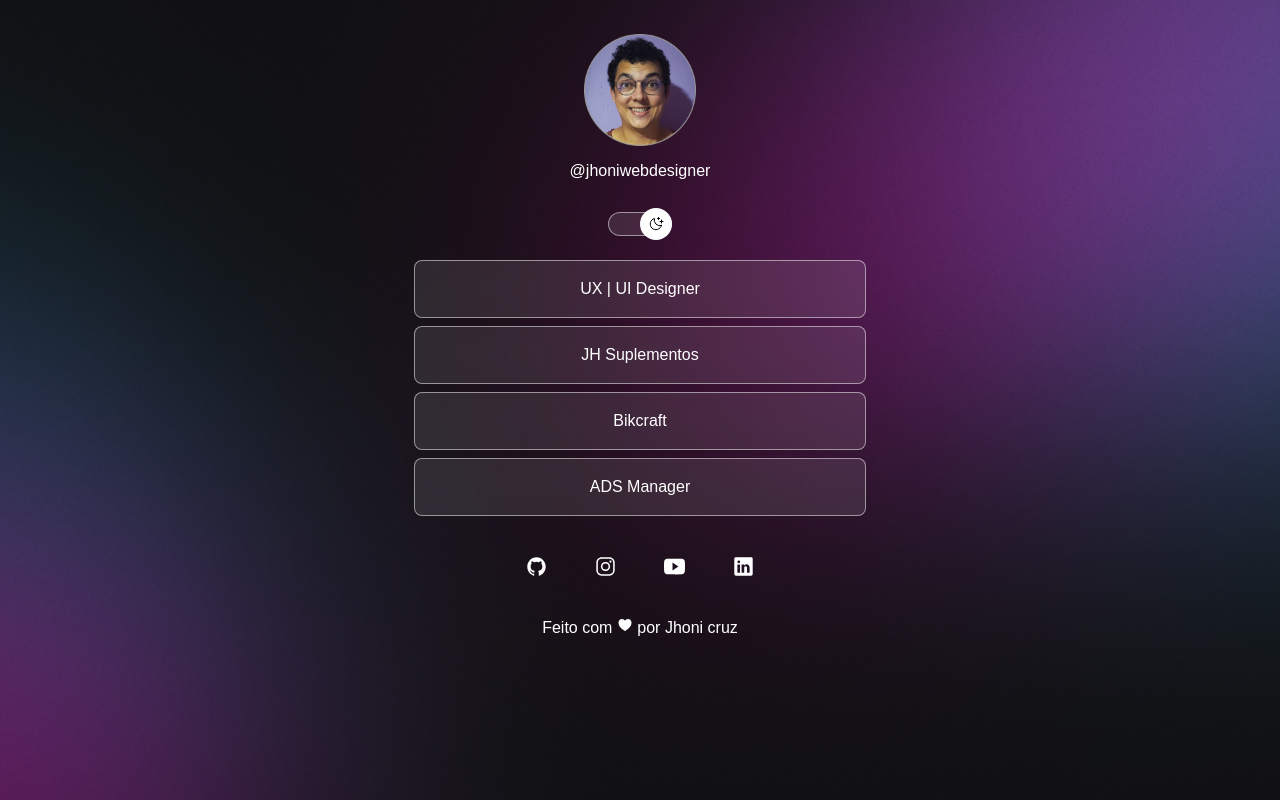
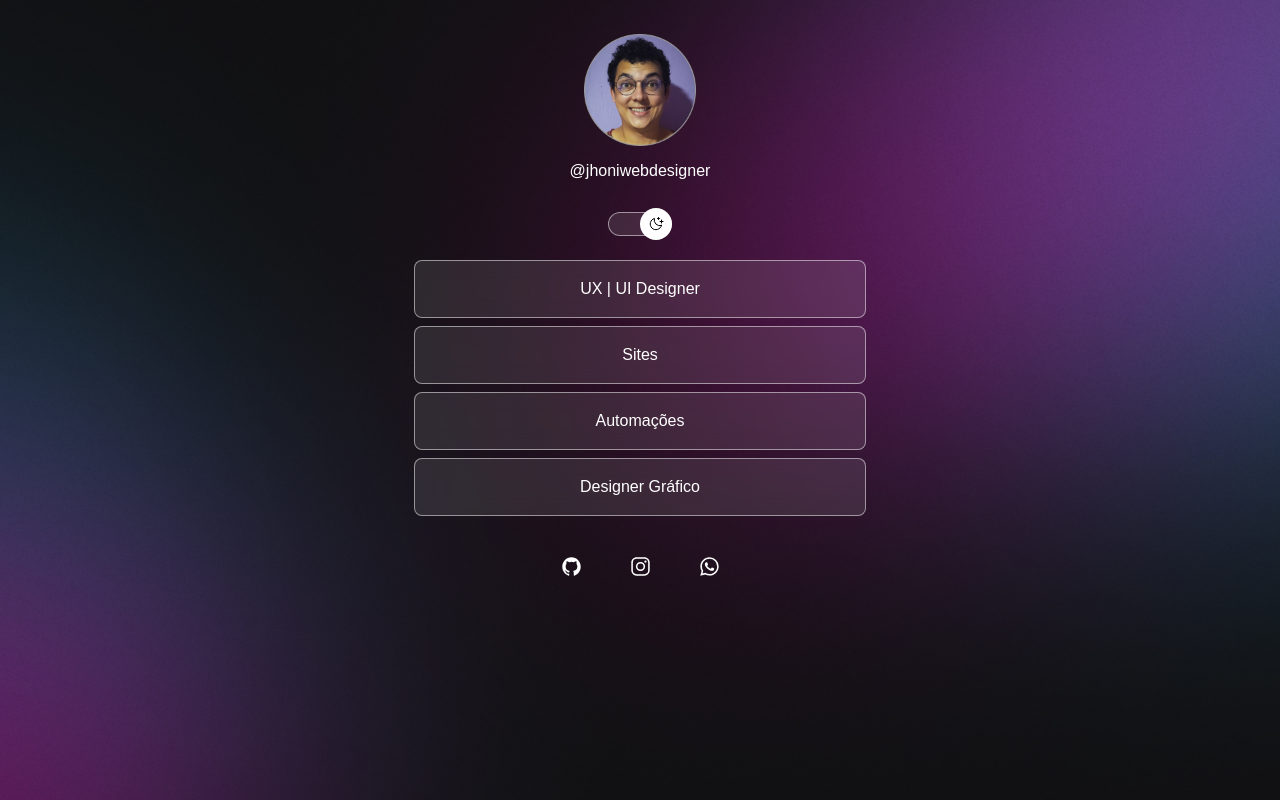
Before and after one commit to jhonicruz/devlinks, a plain HTML site: page index.html in a window 1280 px wide. Drawn offline with nearby package versions, Linux system fonts and the light colour scheme.

Commit message:
✨ feat:
Atualiza os links

```diff
--- a/index.html
+++ b/index.html
@@ -13,12 +13,7 @@
   <body>
     <div id="container" class="flex column">
       <div id="foto" class="flex column align-center">
-        <img
-          src="./assets/dark.png"
-          alt="Foto do Mike de jaqueta preta e óculos"
-          width="112"
-          height="auto"
-        />
+        <img src="./assets/dark.png" alt="Foto do Jhoni de óculos" width="112" height="auto" />
         <span>@jhoniwebdesigner</span>
       </div>
 
@@ -29,36 +24,37 @@
 
       <ul id="links" class="flex column">
         <li>
-          <a href="" target="_blank" rel="noopener" title="Inscreva-se no NLW">UX | UI Designer</a>
+          <a href="https://w.app/jhonideveloper" target="_blank" rel="noopener" title="Inscreva-se no NLW">
+            UX | UI Designer
+          </a>
+        </li>
+        <!-- <li>
+          <a href="https://jhsuplementos.com.br/" target="_blank" rel="noopener" title="Ver Projeto da Citrino Modas">
+            JH Suplementos
+          </a>
+        </li> -->
+        <li>
+          <a href="https://w.app/jhonideveloper" target="_blank" rel="noopener" title="Ver Projeto da Bikcraft">
+            Sites
+          </a>
         </li>
         <li>
-          <a
-            href="https://jhsuplementos.com.br/"
-            target="_blank"
-            rel="noopener"
-            title="Ver Projeto da Citrino Modas"
-            >JH Suplementos</a
-          >
+          <a href="https://w.app/jhonideveloper" target="_blank" rel="noopener" title="Conheça o Explorer">
+            Automações
+          </a>
         </li>
         <li>
-          <a
-            href="https://jhonicruz.github.io/bikcraft/index.html"
-            target="_blank"
-            rel="noopener"
-            title="Ver Projeto da Bikcraft"
-            >Bikcraft</a
-          >
-        </li>
-        <li>
-          <a href="#" target="_blank" rel="noopener" title="Conheça o Explorer"> ADS Manager</a>
+          <a href="https://w.app/jhonideveloper" target="_blank" rel="noopener" title="Conheça o Explorer">
+            Designer Gráfico
+          </a>
         </li>
       </ul>
 
       <ul id="redes" class="flex justify-center align-center">
         <li>
-          <a href="https://github.com/jhonicruz" target="_blank" rel="noopener" title="Github"
-            ><ion-icon name="logo-github"></ion-icon
-          ></a>
+          <a href="https://github.com/jhonicruz" target="_blank" rel="noopener" title="Github">
+            <ion-icon name="logo-github"></ion-icon>
+          </a>
         </li>
         <li>
           <a
@@ -66,30 +62,25 @@
             target="_blank"
             rel="noopener"
             title="Instagram"
-            ><ion-icon name="logo-instagram"></ion-icon
-          ></a>
+          >
+            <ion-icon name="logo-instagram"></ion-icon>
+          </a>
         </li>
         <li>
-          <a href="#" target="_blank" rel="noopener" title="Youtube"
-            ><ion-icon name="logo-youtube"></ion-icon
-          ></a>
+          <a href="https://w.app/jhonideveloper" target="_blank" rel="noopener" title="Whatsapp">
+            <ion-icon name="logo-whatsapp"></ion-icon>
+          </a>
+        </li>
+        <!-- <li>
+          <a href="#" target="_blank" rel="noopener" title="Youtube"><ion-icon name="logo-youtube"></ion-icon></a>
         </li>
         <li>
-          <a href="#" target="_blank" rel="noopener" title="Linkedin"
-            ><ion-icon name="logo-linkedin"></ion-icon
-          ></a>
-        </li>
+          <a href="#" target="_blank" rel="noopener" title="Linkedin"><ion-icon name="logo-linkedin"></ion-icon></a>
+        </li> -->
       </ul>
-
-      <div id="footer" class="flex justify-center align-center">
-        <p>Feito com <ion-icon name="heart"></ion-icon> por Jhoni cruz</p>
-      </div>
     </div>
 
-    <script
-      type="module"
-      src="https://unpkg.com/ionicons@7.1.0/dist/ionicons/ionicons.esm.js"
-    ></script>
+    <script type="module" src="https://unpkg.com/ionicons@7.1.0/dist/ionicons/ionicons.esm.js"></script>
     <script nomodule src="https://unpkg.com/ionicons@7.1.0/dist/ionicons/ionicons.js"></script>
     <script src="./scripts/app.js"></script>
   </body>
```
